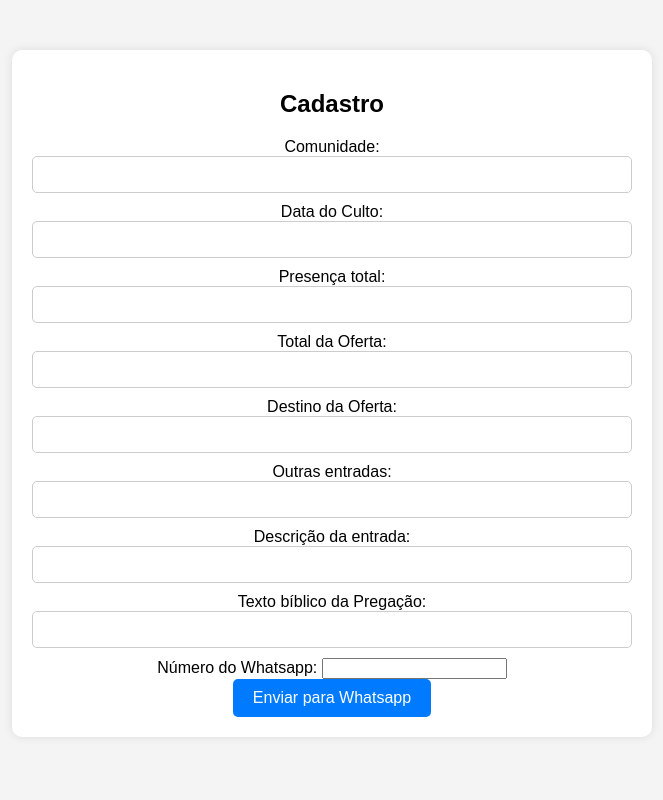
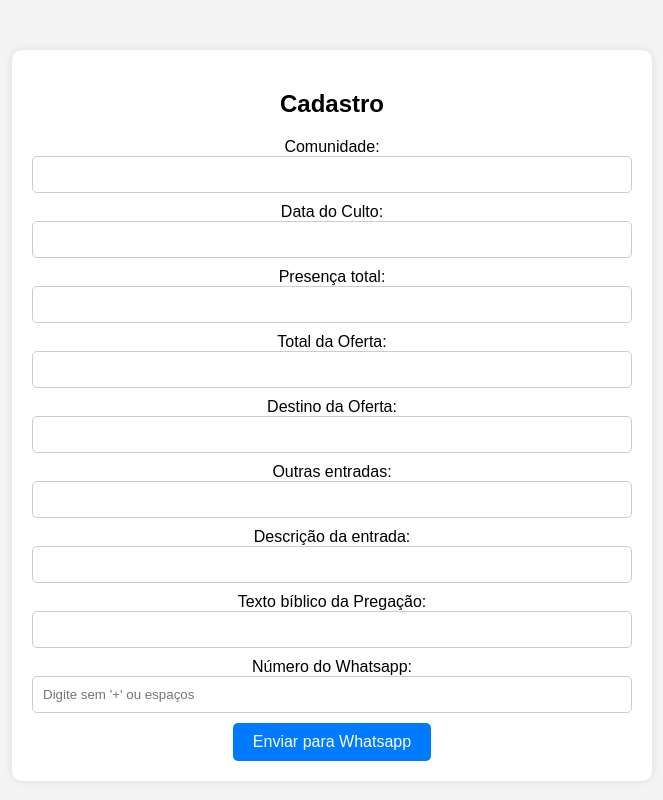
Before and after one commit to klugaugusto/cadastro-cultos, a plain HTML site: page index.html in a window 1280 px wide. Shown: the whole page, without its empty margins (308-971 px from the left). Drawn offline with Linux system fonts and the light colour scheme.

Commit message:
Add files via upload

```diff
--- a/index.html
+++ b/index.html
@@ -20,7 +20,7 @@
             box-shadow: 0px 0px 10px rgba(0,0,0,0.1);
         }
 
-        input[type="text"], input[type="number"] {
+        input[type="text"], input[type="number"], input[type="tel"] {
             width: 100%;
             padding: 10px;
             margin-bottom: 10px;
@@ -78,7 +78,7 @@
             </div>
             <div>
                 <label for="numeroWhatsapp">Número do Whatsapp:</label>
-                <input type="tel" id="numeroWhatsapp" name="numeroWhatsapp" pattern="[0-9]{9,15}">
+                <input type="tel" id="numeroWhatsapp" name="numeroWhatsapp" pattern="[0-15]{9,15}" placeholder="Digite sem '+' ou espaços">
             </div>
             <button type="button" onclick="enviarWhatsapp()">Enviar para Whatsapp</button>
         </form>
```
